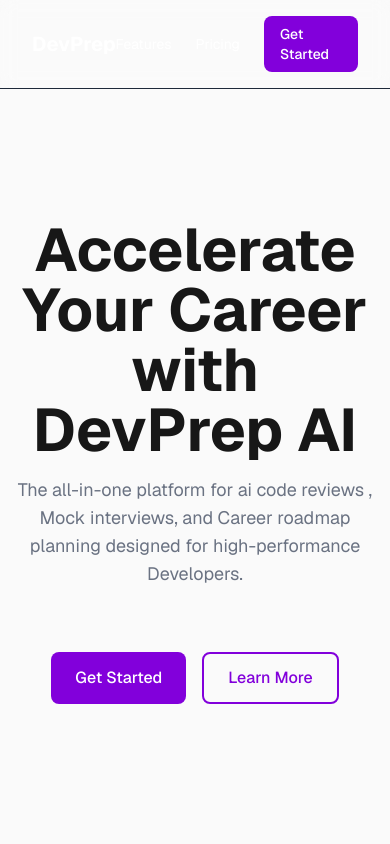
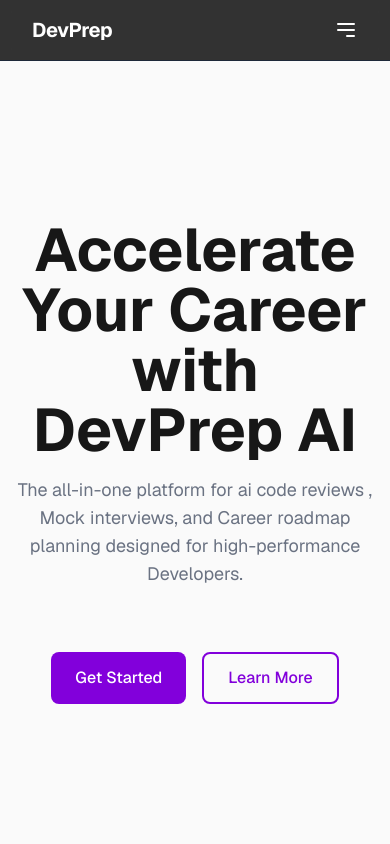
Before and after one commit to tejaskamble99/DevPrep, a Next.js app: page / in a window 390 px wide. Shown: the top 844 px of the page. Built offline with nearby package versions, Linux system fonts and the light colour scheme.

Commit message:
update mobile responsive navbar

```diff
--- a/component/landingpage/Navbar.tsx
+++ b/component/landingpage/Navbar.tsx
@@ -1,17 +1,122 @@
+"use client";
 import Link from "next/link";
+import { useState } from "react";
 
 export default function Navbar() {
-    return (
-        <nav className="fixed top-0 left-0 right-0 flex items-center justify-between px-8 py-4 border-b border-gray-800 bg-transparent backdrop-blur-sm z-50">
-            <Link href= "/" className="text-white font-bold text-xl">
-            DevPrep
-            </Link>
-            <div className="flex items-center gap-6">
-                <Link href="/" className = "text-white hover:text-purple-700 text-sm transition">Features</Link>
-                <Link href="/" className = "text-white hover:text-purple-700 text-sm transition">Pricing</Link>
-                <Link href="/" className = "bg-purple-700 text-white text-sm font-medium py-2 px-4 rounded-lg hover:bg-white hover:text-purple-700 transition">Get Started</Link>
-            </div>
+  const [open, setOpen] = useState(false);
 
-        </nav>
-    )
+  const toggleMenu = () => {
+    setOpen(!open);
+  };
+  return (
+    <nav
+      className="fixed top-0
+        left-0 right-0
+        border-b border-gray-800
+         bg-black/80
+         backdrop-blur-sm z-50"
+    >
+      <div className="max-w-7xl mx-auto flex items-center justify-between  px-8 py-4">
+        {/* Logo */}
+        <Link
+          href="/"
+          className="
+      text-white
+      font-bold
+      text-xl
+      tracking-tight"
+        >
+          DevPrep
+        </Link>
+
+        {/* Desktop Menu: Hidden on small screens */}
+        <div
+          className="hidden
+      md:flex
+      items-center
+      gap-8"
+        >
+          <Link
+            href="/"
+            className="text-white
+           hover:text-purple-700
+           text-sm transition"
+          >
+            Features
+          </Link>
+          <Link
+            href="/"
+            className="text-white
+          hover:text-purple-700
+          text-sm transition"
+          >
+            Pricing
+          </Link>
+          <Link
+            href="/"
+            className="bg-purple-700
+          text-white
+          text-sm font-medium
+          py-2 px-4
+          rounded-lg
+           hover:bg-white
+            hover:text-purple-700
+            transition"
+          >
+            Get Started
+          </Link>
+        </div>
+
+        <button
+          onClick={toggleMenu}
+          className="md:hidden
+       text-white
+       focus:outline-none"
+        >
+          <svg
+            className="w-6 h-6"
+            fill="none"
+            stroke="currentColor"
+            viewBox="0 0 24 24"
+          >
+            <path
+              strokeLinecap="round"
+              strokeLinejoin="round"
+              strokeWidth="2"
+              d="M4 6h16M4 12h16m-7 6h7"
+            ></path>
+          </svg>
+        </button>
+      </div>
+
+      <div
+        className={`${open ? "translate-x-0" : "translate-x-full"}
+       fixed top-[73px]
+       left-0 w-full h-screen
+       bg-gray-900 backdrop-blur-lg
+       transition-transform duration-300
+       ease-in-out
+       md:hidden`}
+      >
+        <div className="flex flex-col items-center gap-8 pt-12">
+          <Link href="/" onClick={toggleMenu} className="text-xl text-white">
+            Features
+          </Link>
+          <Link href="/" onClick={toggleMenu} className="text-xl text-white">
+            Pricing
+          </Link>
+          <Link href="/" onClick={toggleMenu} className="text-xl text-white">
+            About
+          </Link>
+          <Link
+            href="/"
+            onClick={toggleMenu}
+            className="bg-purple-700 text-white px-8 py-2 rounded-full text-lg"
+          >
+            Get Started
+          </Link>
+        </div>
+      </div>
+    </nav>
+  );
 }
```
